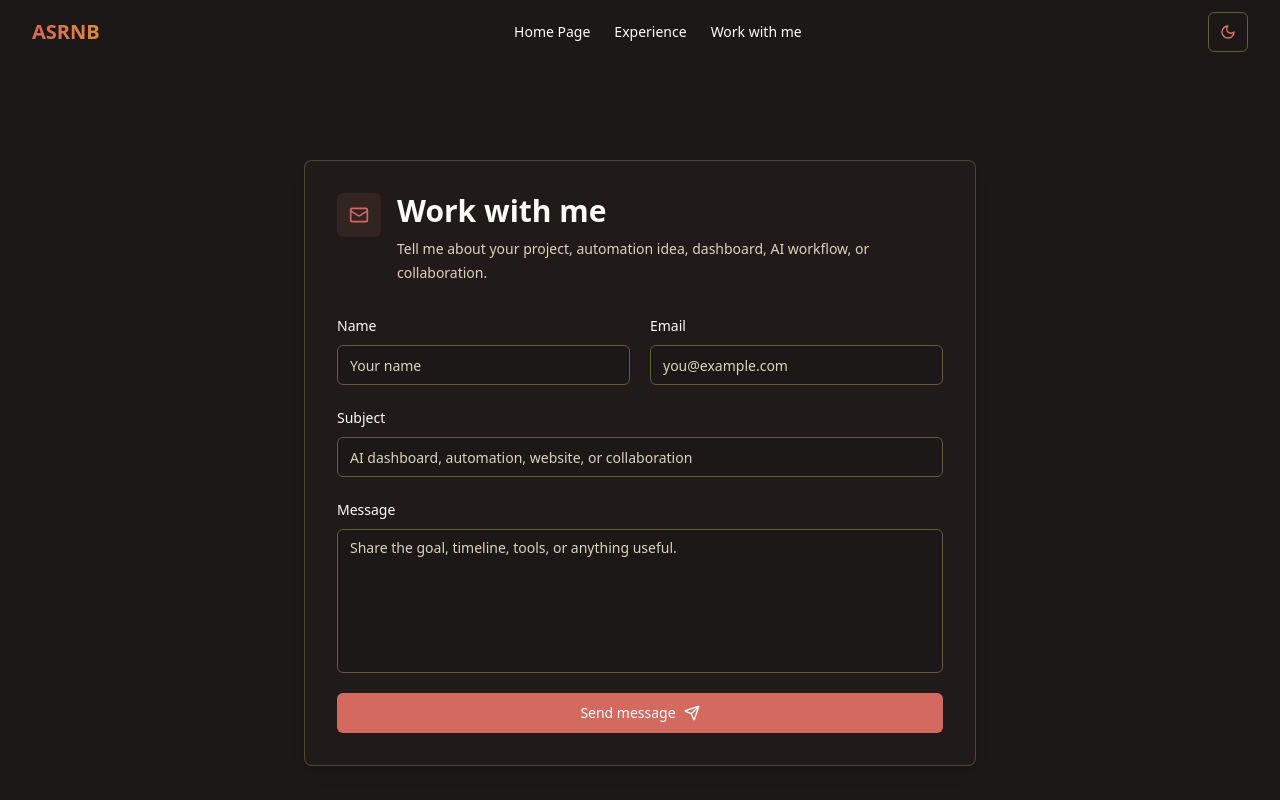
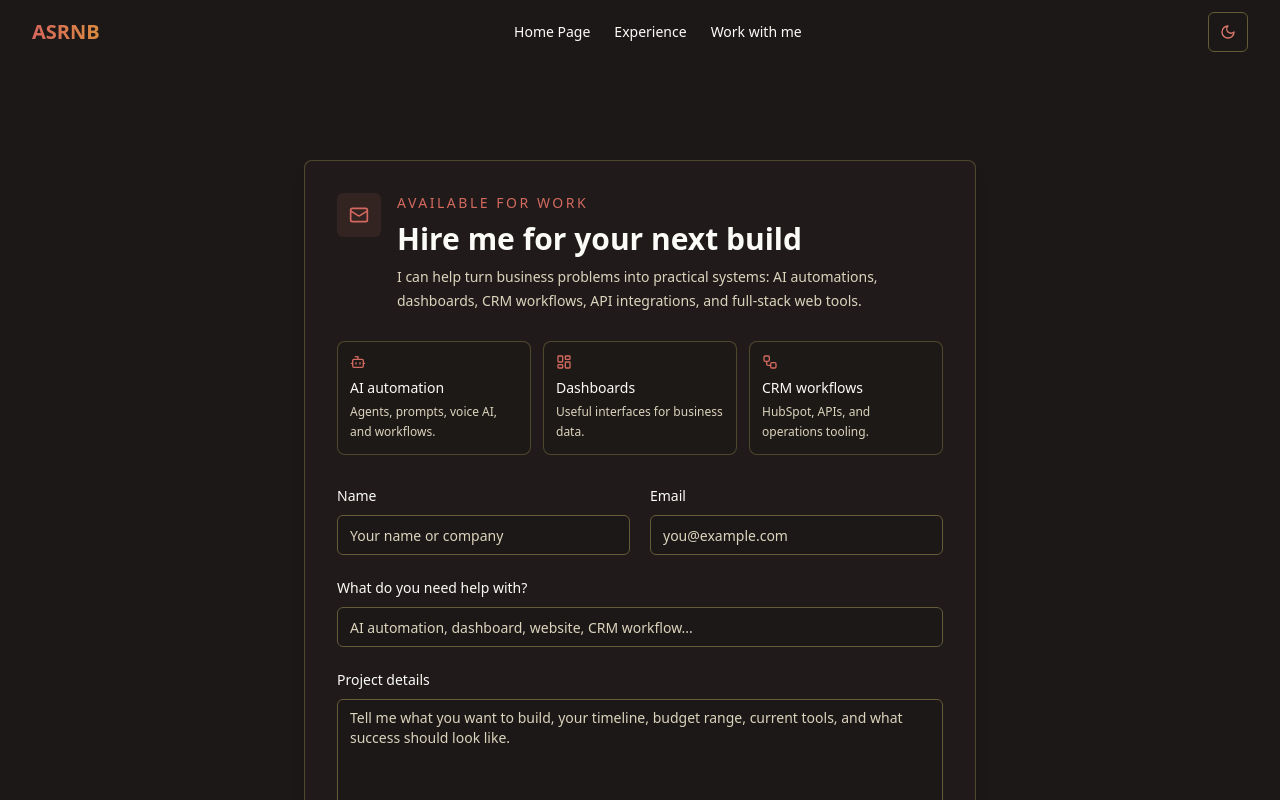
Before and after one commit to asrnb/portfolio, a Next.js app: page /work-with-me in a window 1280 px wide. Shown: the top 800 px of the page. Built offline with nearby package versions, Linux system fonts and the light colour scheme.

Commit message:
Refine work with me invitation

```diff
--- a/app/work-with-me/page.tsx
+++ b/app/work-with-me/page.tsx
@@ -5,7 +5,7 @@ import WorkWithMeForm from "@/components/work-with-me-form"
 
 export const metadata: Metadata = {
   title: "Work with me | April Suarnaba",
-  description: "Send a project or collaboration inquiry to April Suarnaba.",
+  description: "Hire April Suarnaba for AI automation, dashboards, CRM workflows, and full-stack web projects.",
 }
 
 export default function WorkWithMePage() {
--- a/components/work-with-me-form.tsx
+++ b/components/work-with-me-form.tsx
@@ -4,7 +4,7 @@ import { useState } from "react"
 import { z } from "zod"
 import { zodResolver } from "@hookform/resolvers/zod"
 import { useForm } from "react-hook-form"
-import { CheckCircle2, Mail, Send } from "lucide-react"
+import { Bot, CheckCircle2, LayoutDashboard, Mail, Send, Workflow } from "lucide-react"
 import { Button } from "@/components/ui/button"
 import { Card, CardContent } from "@/components/ui/card"
 import { Form, FormControl, FormField, FormItem, FormLabel, FormMessage } from "@/components/ui/form"
@@ -64,10 +64,30 @@ export default function WorkWithMeForm() {
             <Mail className="h-5 w-5" />
           </div>
           <div>
-            <h1 className="text-3xl font-bold tracking-normal">Work with me</h1>
+            <p className="mb-2 text-sm font-medium uppercase tracking-[0.18em] text-primary">Available for work</p>
+            <h1 className="text-3xl font-bold tracking-normal">Hire me for your next build</h1>
             <p className="mt-2 text-sm leading-6 text-muted-foreground">
-              Tell me about your project, automation idea, dashboard, AI workflow, or collaboration.
+              I can help turn business problems into practical systems: AI automations, dashboards, CRM workflows,
+              API integrations, and full-stack web tools.
             </p>
+          </div>
+        </div>
+
+        <div className="mb-7 grid gap-3 sm:grid-cols-3">
+          <div className="rounded-lg border border-border/70 bg-background/55 p-3">
+            <Bot className="mb-2 h-4 w-4 text-primary" />
+            <p className="text-sm font-medium">AI automation</p>
+            <p className="mt-1 text-xs leading-5 text-muted-foreground">Agents, prompts, voice AI, and workflows.</p>
+          </div>
+          <div className="rounded-lg border border-border/70 bg-background/55 p-3">
+            <LayoutDashboard className="mb-2 h-4 w-4 text-primary" />
+            <p className="text-sm font-medium">Dashboards</p>
+            <p className="mt-1 text-xs leading-5 text-muted-foreground">Useful interfaces for business data.</p>
+          </div>
+          <div className="rounded-lg border border-border/70 bg-background/55 p-3">
+            <Workflow className="mb-2 h-4 w-4 text-primary" />
+            <p className="text-sm font-medium">CRM workflows</p>
+            <p className="mt-1 text-xs leading-5 text-muted-foreground">HubSpot, APIs, and operations tooling.</p>
           </div>
         </div>
 
@@ -91,7 +111,7 @@ export default function WorkWithMeForm() {
                     <FormItem>
                       <FormLabel>Name</FormLabel>
                       <FormControl>
-                        <Input placeholder="Your name" {...field} />
+                        <Input placeholder="Your name or company" {...field} />
                       </FormControl>
                       <FormMessage />
                     </FormItem>
@@ -118,9 +138,9 @@ export default function WorkWithMeForm() {
                 name="subject"
                 render={({ field }) => (
                   <FormItem>
-                    <FormLabel>Subject</FormLabel>
+                    <FormLabel>What do you need help with?</FormLabel>
                     <FormControl>
-                      <Input placeholder="AI dashboard, automation, website, or collaboration" {...field} />
+                      <Input placeholder="AI automation, dashboard, website, CRM workflow..." {...field} />
                     </FormControl>
                     <FormMessage />
                   </FormItem>
@@ -132,10 +152,10 @@ export default function WorkWithMeForm() {
                 name="message"
                 render={({ field }) => (
                   <FormItem>
-                    <FormLabel>Message</FormLabel>
+                    <FormLabel>Project details</FormLabel>
                     <FormControl>
                       <Textarea
-                        placeholder="Share the goal, timeline, tools, or anything useful."
+                        placeholder="Tell me what you want to build, your timeline, budget range, current tools, and what success should look like."
                         className="min-h-36 resize-none"
                         {...field}
                       />
@@ -152,7 +172,7 @@ export default function WorkWithMeForm() {
               )}
 
               <Button type="submit" className="w-full gap-2" disabled={status === "sending"}>
-                {status === "sending" ? "Sending..." : "Send message"}
+                {status === "sending" ? "Sending..." : "Start a project conversation"}
                 <Send className="h-4 w-4" />
               </Button>
             </form>
```
